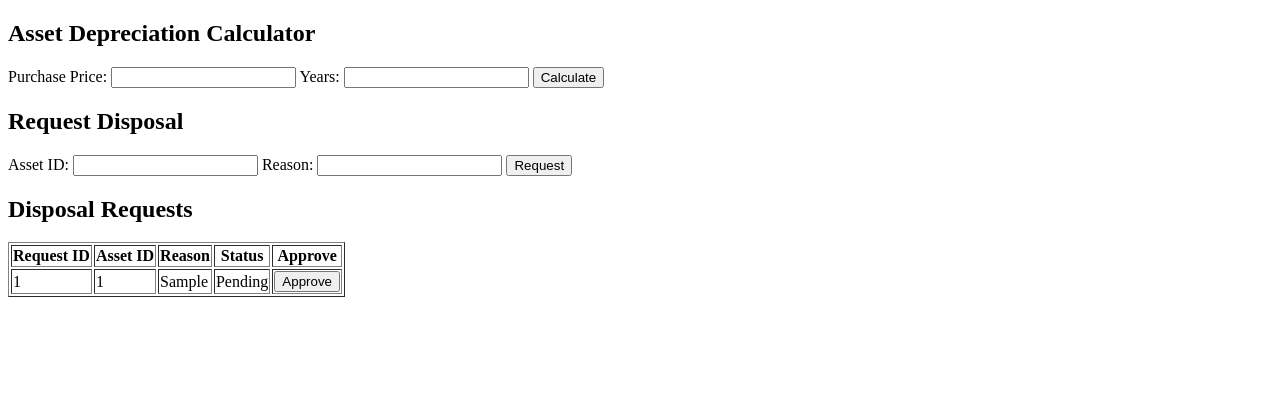
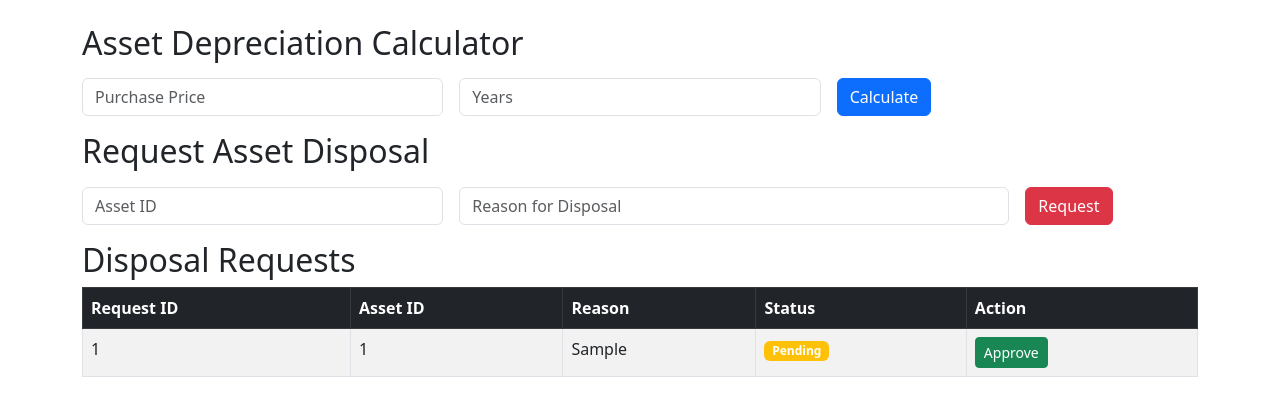
Before and after one commit to janella-may-pangilinan/hardwaremanagement, a PHP site: page /disposal.php in a window 1280 px wide. Shown: the top 416 px of the page. Run offline with PHP 8.4, Linux system fonts and the light colour scheme; tables that the repository leaves empty or names only in its code hold one stand-in row (values such as "Sample post").

Commit message:
disposal

```diff
--- a/disposal.php
+++ b/disposal.php
@@ -3,76 +3,106 @@ include 'db.php';
 
 // Asset Depreciation Tracking
 function calculateDepreciation($purchase_price, $years) {
-    $depreciation_rate = 0.2; // Example: 20% per year
-    $current_value = $purchase_price * pow((1 - $depreciation_rate), $years);
-    return $current_value;
+    $depreciation_rate = 0.2; // 20% per year
+    return $purchase_price * pow((1 - $depreciation_rate), $years);
 }
 
-// Disposal Request
-if ($_SERVER["REQUEST_METHOD"] == "POST" && isset($_POST['request_disposal'])) {
-    $asset_id = $_POST['asset_id'];
-    $reason = $_POST['reason'];
+// Handle Disposal Request
+if ($_SERVER["REQUEST_METHOD"] == "POST") {
+    if (isset($_POST['request_disposal'])) {
+        $asset_id = $conn->real_escape_string($_POST['asset_id']);
+        $reason = $conn->real_escape_string($_POST['reason']);
         $sql = "INSERT INTO disposal_requests (asset_id, reason, status) VALUES ('$asset_id', '$reason', 'Pending')";
         $conn->query($sql);
-}
-
-// Approve Disposal
-if ($_SERVER["REQUEST_METHOD"] == "POST" && isset($_POST['approve_disposal'])) {
-    $request_id = $_POST['request_id'];
+    } elseif (isset($_POST['approve_disposal'])) {
+        $request_id = intval($_POST['request_id']);
         $sql = "UPDATE disposal_requests SET status='Approved' WHERE id='$request_id'";
         $conn->query($sql);
     }
+}
 
-// Disposal Records
-$sql = "SELECT * FROM disposal_requests";
-$result = $conn->query($sql);
+// Fetch Disposal Records
+$result = $conn->query("SELECT * FROM disposal_requests");
 ?>
 
 <!DOCTYPE html>
-<html>
+<html lang="en">
 <head>
-    <title>Asset Depreciation & Disposal</title>
+    <meta charset="UTF-8">
+    <meta name="viewport" content="width=device-width, initial-scale=1.0">
+    <title>Asset Management System</title>
+    <link rel="stylesheet" href="https://cdn.jsdelivr.net/npm/bootstrap@5.3.0/dist/css/bootstrap.min.css">
 </head>
-<body>
-    <h2>Asset Depreciation Calculator</h2>
-    <form method="post">
-        Purchase Price: <input type="number" name="purchase_price" required>
-        Years: <input type="number" name="years" required>
-        <button type="submit" name="calculate">Calculate</button>
+<body class="container mt-4">
+    <h2 class="mb-3">Asset Depreciation Calculator</h2>
+    <form method="post" class="mb-3">
+        <div class="row g-3">
+            <div class="col-md-4">
+                <input type="number" name="purchase_price" class="form-control" placeholder="Purchase Price" required>
+            </div>
+            <div class="col-md-4">
+                <input type="number" name="years" class="form-control" placeholder="Years" required>
+            </div>
+            <div class="col-md-4">
+                <button type="submit" name="calculate" class="btn btn-primary">Calculate</button>
+            </div>
+        </div>
     </form>
     <?php
     if (isset($_POST['calculate'])) {
-        echo "Current Value: " . calculateDepreciation($_POST['purchase_price'], $_POST['years']);
+        echo "<div class='alert alert-info'>Current Value: $" . number_format(calculateDepreciation($_POST['purchase_price'], $_POST['years']), 2) . "</div>";
     }
     ?>
 
-    <h2>Request Disposal</h2>
-    <form method="post">
-        Asset ID: <input type="text" name="asset_id" required>
-        Reason: <input type="text" name="reason" required>
-        <button type="submit" name="request_disposal">Request</button>
+    <h2 class="mb-3">Request Asset Disposal</h2>
+    <form method="post" class="mb-3">
+        <div class="row g-3">
+            <div class="col-md-4">
+                <input type="text" name="asset_id" class="form-control" placeholder="Asset ID" required>
+            </div>
+            <div class="col-md-6">
+                <input type="text" name="reason" class="form-control" placeholder="Reason for Disposal" required>
+            </div>
+            <div class="col-md-2">
+                <button type="submit" name="request_disposal" class="btn btn-danger">Request</button>
+            </div>
+        </div>
     </form>
 
     <h2>Disposal Requests</h2>
-    <table border="1">
-        <tr><th>Request ID</th><th>Asset ID</th><th>Reason</th><th>Status</th><th>Approve</th></tr>
+    <table class="table table-bordered table-striped">
+        <thead class="table-dark">
+            <tr>
+                <th>Request ID</th>
+                <th>Asset ID</th>
+                <th>Reason</th>
+                <th>Status</th>
+                <th>Action</th>
+            </tr>
+        </thead>
+        <tbody>
             <?php while ($row = $result->fetch_assoc()) { ?>
                 <tr>
                     <td><?php echo $row['id']; ?></td>
-                <td><?php echo $row['asset_id']; ?></td>
-                <td><?php echo $row['reason']; ?></td>
-                <td><?php echo $row['status']; ?></td>
+                    <td><?php echo htmlspecialchars($row['asset_id']); ?></td>
+                    <td><?php echo htmlspecialchars($row['reason']); ?></td>
+                    <td><span class="badge bg-<?php echo ($row['status'] == 'Pending') ? 'warning' : 'success'; ?>"> <?php echo $row['status']; ?></span></td>
                     <td>
                         <?php if ($row['status'] == 'Pending') { ?>
                             <form method="post">
                                 <input type="hidden" name="request_id" value="<?php echo $row['id']; ?>">
-                            <button type="submit" name="approve_disposal">Approve</button>
+                                <button type="submit" name="approve_disposal" class="btn btn-success btn-sm">Approve</button>
                             </form>
+                        <?php } else { ?>
+                            <button class="btn btn-secondary btn-sm" disabled>Approved</button>
                         <?php } ?>
                     </td>
                 </tr>
             <?php } ?>
+        </tbody>
     </table>
+
+    <script src="https://cdn.jsdelivr.net/npm/bootstrap@5.3.0/dist/js/bootstrap.bundle.min.js"></script>
 </body>
 </html>
 
```
Lines whose indentation alone changed are shown as unchanged.
